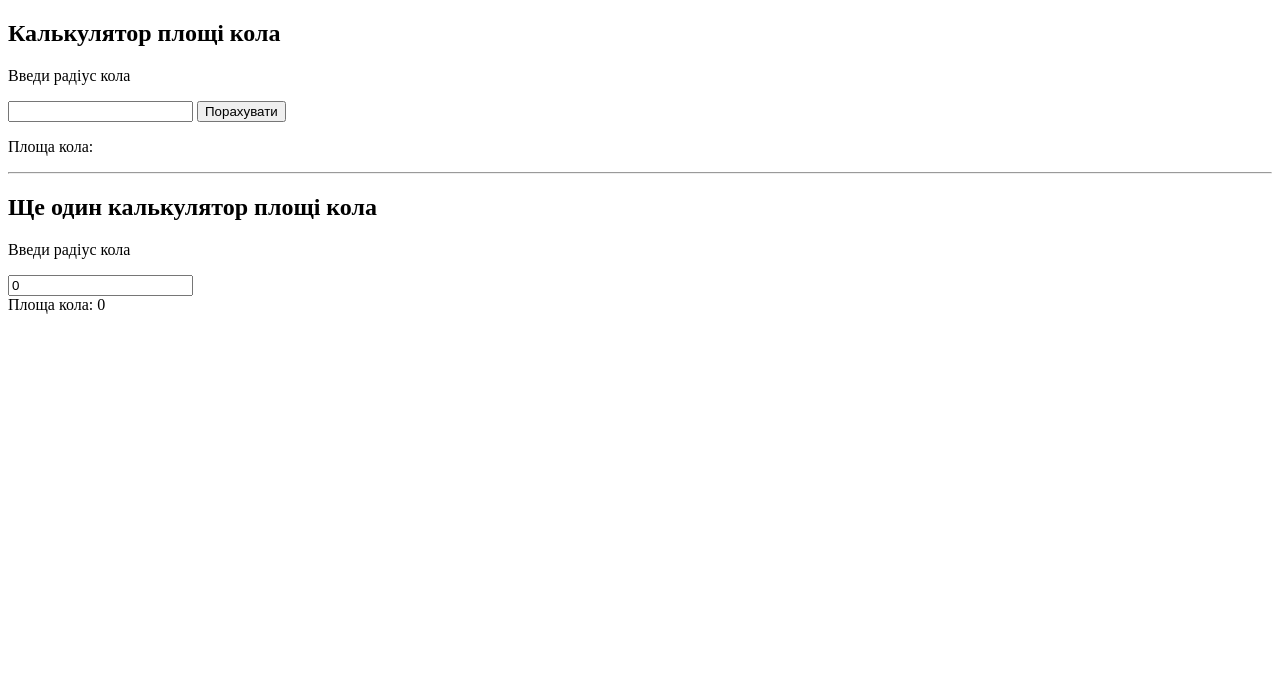
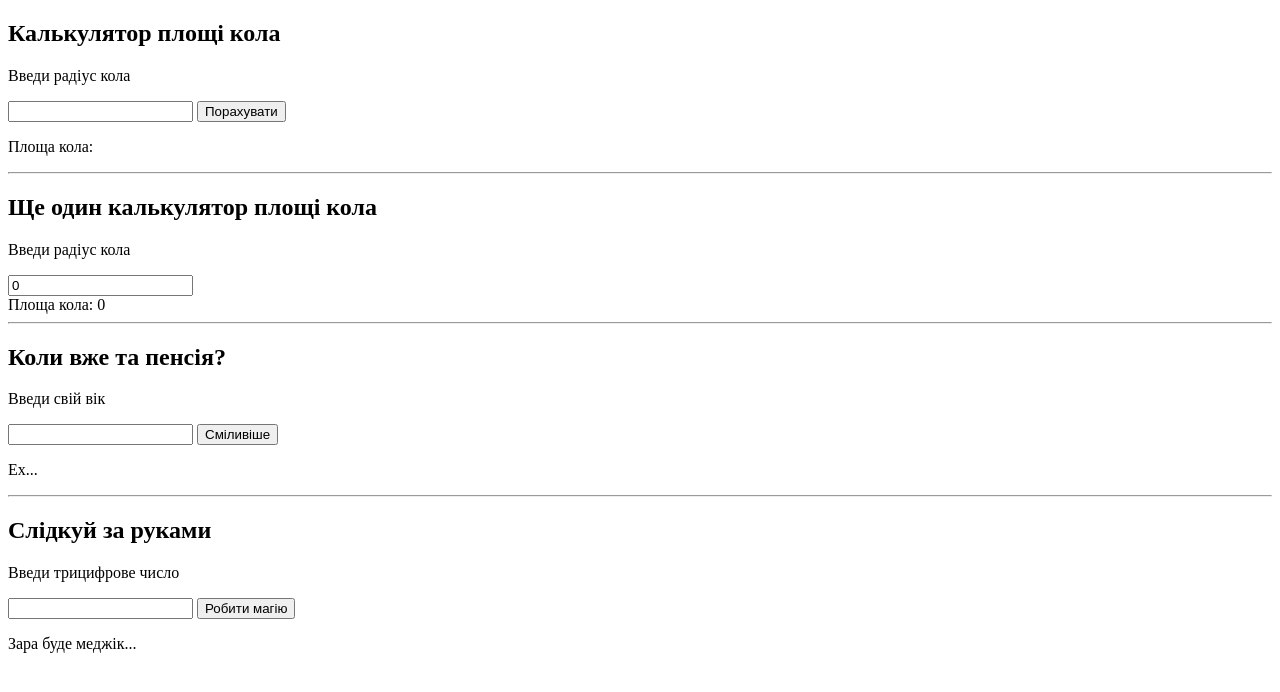
Before and after one commit to DadaLV/js2022-01, a plain HTML site: page index.html in a window 1280 px wide. Drawn offline with Linux system fonts and the light colour scheme.

Commit message:
magic added

```diff
--- a/index.html
+++ b/index.html
@@ -4,7 +4,7 @@
     <meta charset="UTF-8" />
     <meta http-equiv="X-UA-Compatible" content="IE=edge" />
     <meta name="viewport" content="width=device-width, initial-scale=1.0" />
-        <title>Document</title>
+    <title>Document</title>
   </head>
   <body>
     <h2>Калькулятор площі кола</h2>
@@ -20,7 +20,7 @@
         if (a < 0 || isNaN(a)) {
           text = "Упс, ти ввів не радіус";
         } else {
-          rad = Math.PI * parseInt(number.value) * parseInt(number.value);
+          rad = Math.PI * a * a;
           text = rad;
         }
         document.getElementById("show").innerHTML = "Площа кола: " + text;
@@ -29,10 +29,59 @@
     <hr />
     <h2>Ще один калькулятор площі кола</h2>
     <p>Введи радіус кола</p>
-    <form oninput="result.value=Math.PI*(j.value)*parseInt(j.value)">
+    <form oninput="result.value=Math.PI*(j.value)*(j.value)">
       <input type="text" id="j" name="j" value="0" /><br />
       Площа кола:
       <output name="result" for="j">0</output>
     </form>
+    <hr />
+    <h2>Коли вже та пенсія?</h2>
+    <p>Введи свій вік</p>
+    <input id="age" />
+    <button type="button" onclick="pension()">Сміливіше</button>
+    <p id="showp">Ех...</p>
+
+    <script>
+      function pension() {
+        let b = document.getElementById("age").value.replace(/,/gi, ".");
+        let text2;
+        if (b < 0 || isNaN(b)) {
+          text2 = "Зазирни в свій паспорт, то точно роки?";
+        } else {
+          years = 65 - b;
+          inYear = 2022 + years;
+          text2 =
+            "До пенсії лишилося " +
+            years +
+            " років, і вона прийде в " +
+            inYear +
+            " році";
+        }
+        document.getElementById("showp").innerHTML = text2;
+      }
+    </script>
+    <hr />
+    <h2>Слідкуй за руками</h2>
+    <p>Введи трицифрове число</p>
+    <input id="three" />
+    <button type="button" onclick="reverseIt()">Робити магію</button>
+    <p id="showt">Зара буде меджік...</p>
+
+    <script>
+      function reverseIt() {
+        let k = document.getElementById("three").value;
+        let text3;
+        if (k.length === 4 && k.indexOf("-") > -1) {
+          reverseda = k.split("").slice(1).reverse().join("");
+          text3 = "Тримай -" + reverseda;
+        } else if (isNaN(k) || k.length > 3 || k.length < 3) {
+          text3 = "Ніт! Домовлялися тільки про трицифрове";
+        } else {
+          reversed = k.split("").reverse().join("");
+          text3 = "Тримай " + reversed;
+        }
+        document.getElementById("showt").innerHTML = text3;
+      }
+    </script>
   </body>
 </html>
```
